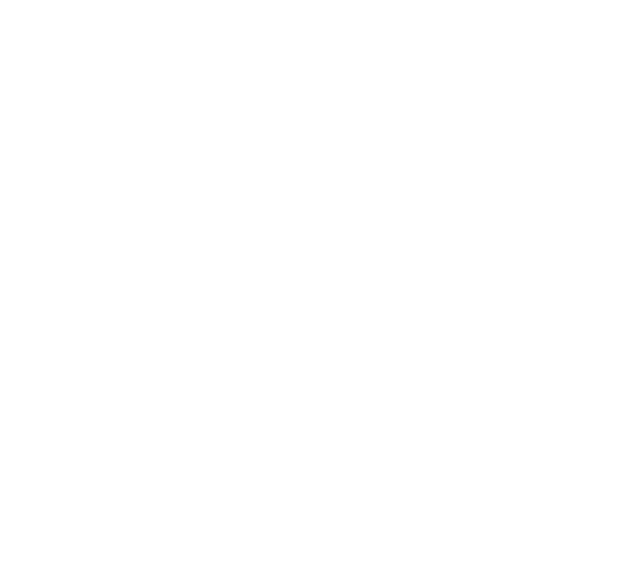
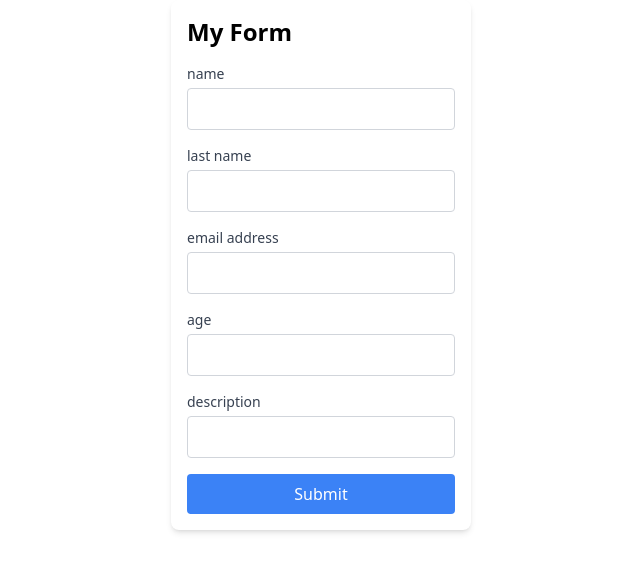
Before and after one commit to nargesabolhasan/react-hook-form, a React (Create React App) app: page / in a window 1280 px wide. Shown: the top 572 px of the page, without its empty margins (319-959 px from the left). Built offline with nearby package versions, Linux system fonts and the light colour scheme; the HTML template or start-up script is replaced by a standard one.

Commit message:
add form validation

```diff
--- a/src/App.js
+++ b/src/App.js
@@ -1,8 +1,13 @@
 import React from "react";
 import "./input.css";
+import MyForm from "./components/form";
 
 const App = () => {
-  return <div className={`min-h-screen flex flex-col `}></div>;
+  return (
+    <div className={`min-h-screen flex flex-col`}>
+      <MyForm />
+    </div>
+  );
 };
 
 export default App;
--- a/src/components/form/index.jsx
+++ b/src/components/form/index.jsx
@@ -1,72 +1,88 @@
-import React from "react";
+import React, { useEffect } from "react";
 import { useForm } from "react-hook-form";
 import { yupResolver } from "@hookform/resolvers/yup";
 import * as yup from "yup";
+import MyInput from "../input";
+import { Description } from "@mui/icons-material";
 
 const MyForm = () => {
+  const schema = yup.object().shape({
+    name: yup
+      .string()
+      .required("name is required !")
+      .min(3, "must be at least 3 characters long"),
+    lastName: yup
+      .string()
+      .required("last name  is required !")
+      .min(3, "must be at least 3 characters long"),
+    email: yup
+      .string()
+      .required("email is required !")
+      .email("email is not valid !!"),
+    age: yup
+      .number()
+      .required("age is required !")
+      .positive("age must be positive !")
+      .typeError("age is required !")
+      .max(99, "age must be less than 99 !"),
+    description: yup.string().optional(),
+  });
+
+  const {
+    register,
+    handleSubmit,
+    formState: { errors },
+  } = useForm({
+    resolver: yupResolver(schema),
+  });
+
   const inputs = [
     {
       id: 1,
       name: "name",
       label: "name",
       type: "text",
-      error: true,
-      message: "",
     },
     {
       id: 2,
       label: "last name",
       name: "lastName",
-      error: true,
-      message: "",
       type: "text",
     },
     {
       id: 3,
       label: "email address",
       name: "email",
-      error: true,
-      message: "",
       type: "text",
     },
     {
       id: 4,
       label: "age",
       name: "age",
-      error: true,
-      message: "",
       type: "number",
     },
     {
       id: 5,
       label: "description",
       name: "description",
-      error: true,
-      message: "",
       type: "textarea",
     },
   ];
-  const {
-    register,
-    handleSubmit,
-    formState: { errors },
-  } = useForm();
 
   const onSubmit = (data) => {
     console.log(data);
   };
 
   return (
-    <div className="max-w-md mx-auto p-4 bg-white shadow-md rounded-lg">
-      <h2 className="text-2xl font-semibold mb-4">My Form</h2>
+    <div className="w-[300px] mx-auto p-4 bg-white shadow-md rounded-lg">
+      <h2 className="w-full text-2xl font-semibold mb-4">My Form</h2>
       <form onSubmit={handleSubmit(onSubmit)}>
         {inputs.map((feilds) => (
           <MyInput
             key={feilds.id}
             label={feilds.label}
-            name={feilds.name}
-            error={feilds.error}
-            message={feilds.message}
+            register={register(feilds.name)}
+            error={errors[feilds.name]?.message}
             type={feilds.type}
           />
         ))}
--- a/src/components/input/index.jsx
+++ b/src/components/input/index.jsx
@@ -1,7 +1,7 @@
 import PropTypes from "prop-types";
 import React from "react";
 
-const MyInput = ({ error, message, label, register, type }) => {
+const MyInput = ({ error, label, register, type }) => {
   return (
     <div className="mb-4">
       <label className="block text-sm font-medium text-gray-700">{label}</label>
@@ -12,16 +12,15 @@
         } rounded`}
         type={type}
       />
-      {error && <p className="text-red-500 text-xs">{message}</p>}
+      {!!error && <p className="text-red-500 text-xs">{error}</p>}
     </div>
   );
 };
 
 MyInput.propTypes = {
   label: PropTypes.string.isRequired,
-  name: PropTypes.string.isRequired,
-  message: PropTypes.string.isRequired,
-  error: PropTypes.bool.isRequired,
+  register: PropTypes.object,
+  error: PropTypes.string.isRequired,
   type: PropTypes.oneOf(["text", "textarea", "checkbox", "radio", "number"]),
 };
 export default MyInput;
```
